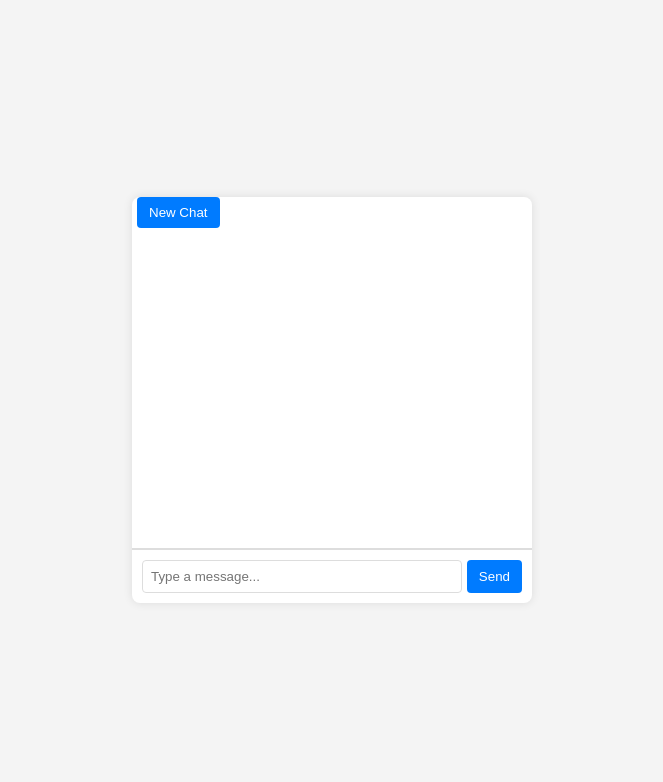
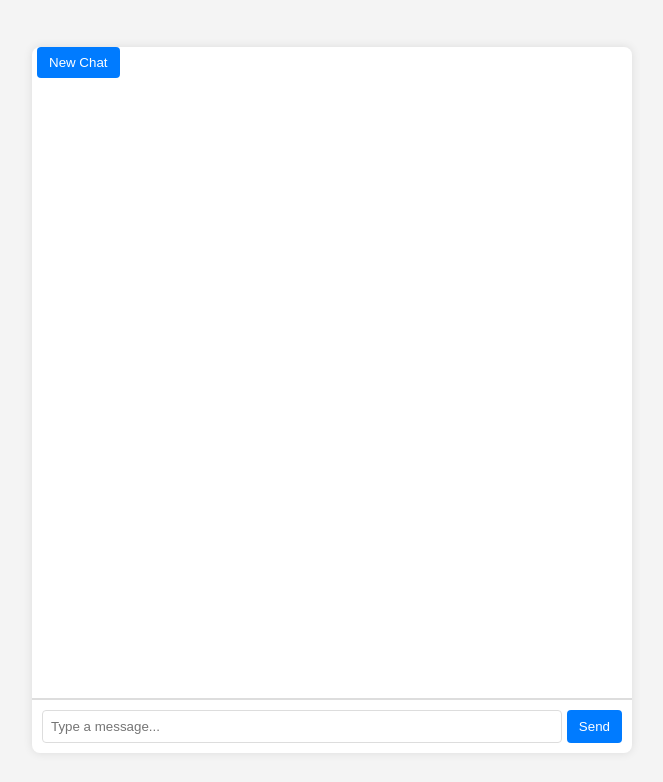
Before and after one commit to sdg877/ai_chatbot, a Flask app: page / in a window 1280 px wide. Shown: the top 782 px of the page, without its empty margins (308-971 px from the left). Run offline with Flask 3, Linux system fonts and the light colour scheme.

Commit message:
Update to styles

```diff
--- a/static/style.css
+++ b/static/style.css
@@ -9,7 +9,7 @@ body {
 }
 
 .chat-container {
-    width: 400px;
+    width: 600px;
     background: white;
     border-radius: 8px;
     box-shadow: 0 0 10px rgba(0, 0, 0, 0.1);
@@ -17,7 +17,7 @@ body {
 }
 
 .chat-box {
-    height: 300px;
+    height: 600px;
     overflow-y: auto;
     padding: 10px;
     border-bottom: 1px solid #ddd;
```
